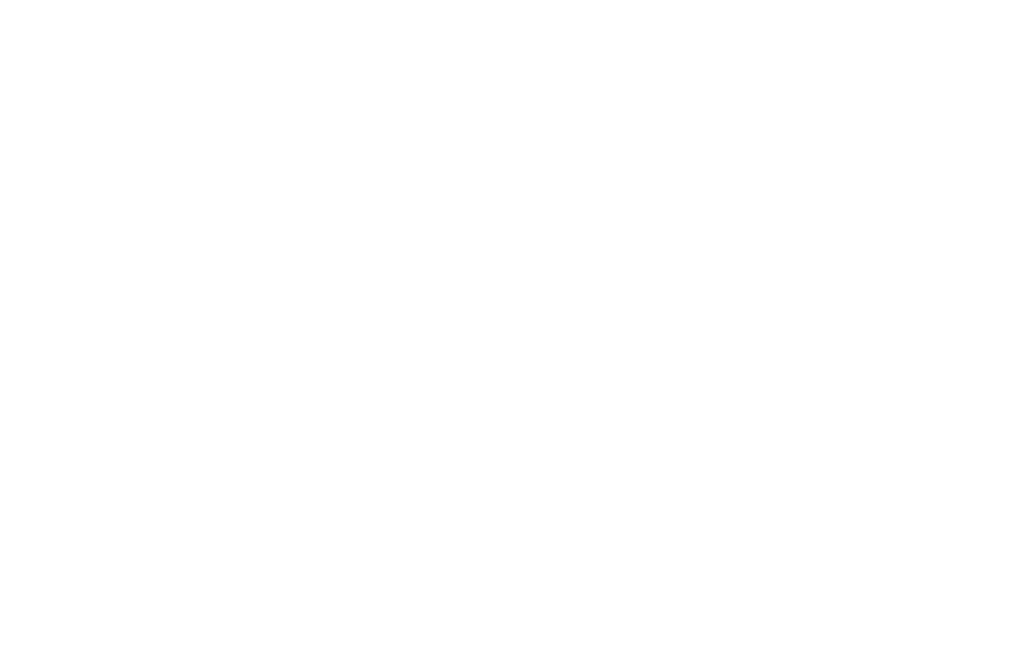
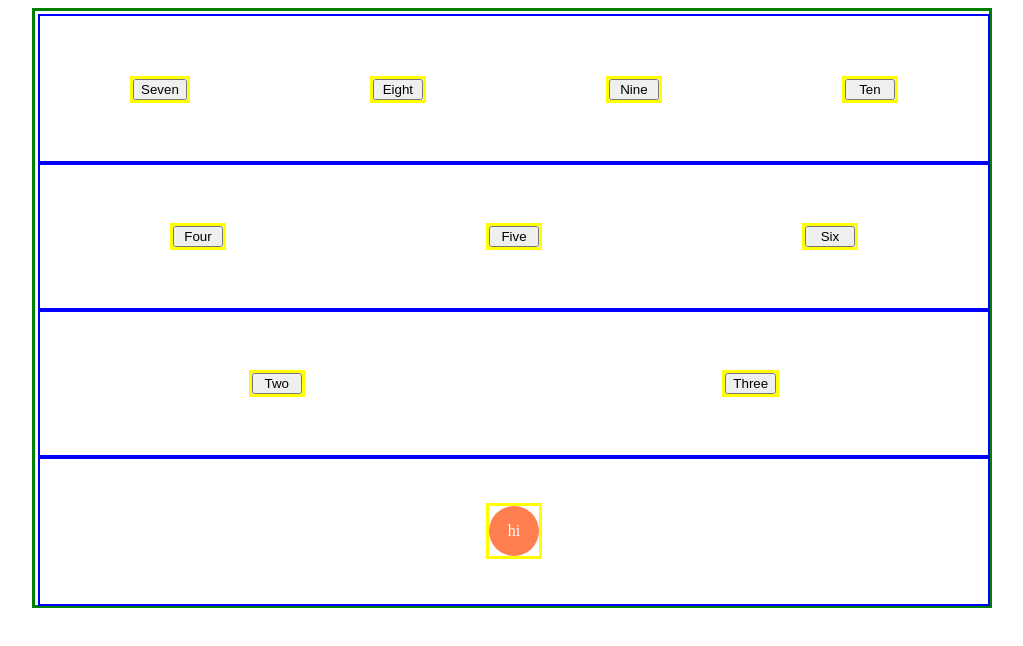
Before and after one commit to Bowlinmaster/bowlinmaster.github.io, a plain HTML site: page index.html in a window 1280 px wide. Shown: the whole page, without its empty margins (128-1151 px from the left). Drawn offline with nearby package versions, Linux system fonts and the light colour scheme.

Commit message:
Initial testing with a pin deck layout.

```diff
--- a/app.js
+++ b/app.js
@@ -12,6 +12,7 @@ function calculateGameScore(theGame) {
     var totalScore = 0;
 
     //Loop through 10 frames
+
     [...Array(10)].forEach((e, i) => {
         //TODO: DO we really care if the frame is complete?
         //Basically if they go back to edit a frame...
@@ -66,8 +67,6 @@ function calculateGameScore(theGame) {
     return totalScore;
 }
 
-
-
 var game = {
     game_id: 0, /* This will really be epoch time */
     frames: [
@@ -104,114 +103,253 @@ var game = {
             ball_1: {
                 pin_state: 0,
                 pins_downed: 10
+
             },
+
             ball_2: {
+
                 pin_state: null,
+
                 pins_downed: null
+
             }
+
         },
+
         {
+
             frame_no: 4,
+
             frame_type: 0, /* type 0 = standard frame, type 1 = 10th frame */
+
             frame_complete: true,
+
             ball_1: {
+
                 pin_state: 0,
+
                 pins_downed: 10
+
             },
+
             ball_2: {
+
                 pin_state: null,
+
                 pins_downed: null
+
             }
+
         },
+
         {
+
             frame_no: 5,
+
             frame_type: 0, /* type 0 = standard frame, type 1 = 10th frame */
+
             frame_complete: true,
+
             ball_1: {
+
                 pin_state: 0,
+
                 pins_downed: 10
+
             },
+
             ball_2: {
+
                 pin_state: null,
+
                 pins_downed: null
+
             }
+
         },
+
         {
+
             frame_no: 6,
+
             frame_type: 0, /* type 0 = standard frame, type 1 = 10th frame */
+
             frame_complete: true,
+
             ball_1: {
+
                 pin_state: 0,
+
                 pins_downed: 10
+
             },
+
             ball_2: {
+
                 pin_state: null,
+
                 pins_downed: null
+
             }
+
         },
+
         {
+
             frame_no: 7,
+
             frame_type: 0, /* type 0 = standard frame, type 1 = 10th frame */
+
             frame_complete: true,
+
             ball_1: {
+
                 pin_state: 0,
+
                 pins_downed: 10
+
             },
+
             ball_2: {
+
                 pin_state: null,
+
                 pins_downed: null
+
             }
+
         },
+
         {
+
             frame_no: 8,
+
             frame_type: 0, /* type 0 = standard frame, type 1 = 10th frame */
+
             frame_complete: true,
+
             ball_1: {
+
                 pin_state: 0,
+
                 pins_downed: 10
+
             },
+
             ball_2: {
+
                 pin_state: null,
+
                 pins_downed: null
+
             }
+
         },
+
         {
+
             frame_no: 9,
+
             frame_type: 0, /* type 0 = standard frame, type 1 = 10th frame */
+
             frame_complete: true,
+
             ball_1: {
+
                 pin_state: 0,
+
                 pins_downed: 10
+
             },
+
             ball_2: {
+
                 pin_state: null,
+
                 pins_downed: null
+
             }
+
         },
+
         {
+
             frame_no: 10,
+
             frame_type: 1, /* type 0 = standard frame, type 1 = 10th frame */
+
             frame_complete: true,
+
             ball_1: {
+
                 pin_state: 26,
+
                 pins_downed: 7
+
             },
+
             ball_2: {
+
                 pin_state: 0b0000001000, /* Decimal 8 */
+
                 pins_downed: 2
+
             },
+
             ball_3: {
+
                 pin_state: null,
+
                 pins_downed: null
+
             }
+
         },
+
     ]
+
 };
+
+
 
 games.push(game);
 
+
+
 for(var game_index in games){
+
     console.log(games[game_index])
+
     var p = calculateGameScore(games[game_index].frames);
+
     console.log(p);
+
 }
+
+
+
+$(document).ready(function (){
+
+    $(".pin-7").on("click", function(){
+
+        console.log("I clicked the 7th pin");
+
+    });
+
+
+
+    $(".pin-wrapper").on("click", function(){
+
+        console.log($(this).attr("class"));
+
+    });
+
+
+
+    function iClickedIt(i){
+
+        console.log("I clicked" + i);
+
+    }
+
+});
--- a/index.html
+++ b/index.html
@@ -1 +1,217 @@
+<script src=https://code.jquery.com/jquery-3.6.0.min.js></script>
+
 <script src="app.js"></script>
+
+
+
+<div class="frame-deck">
+
+    <div class="row">
+
+        <div class="row-4">
+
+            <div class="pin-wrapper pin-7"><button>Seven</button></div>
+
+            <div class="pin-wrapper pin-8"><button>Eight</button></div>
+
+            <div class="pin-wrapper pin-9"><button>Nine</button></div>
+
+            <div class="pin-wrapper pin-10"><button>Ten</button></div>
+
+        </div>
+
+    </div>
+
+
+
+    <div class="row">
+
+        <div class="row-3">
+
+            <div class="pin-wrapper pin-4"><button>Four</button></div>
+
+            <div class="pin-wrapper pin-5"><button>Five</button></div>
+
+            <div class="pin-wrapper pin-6"><button>Six</button></div>
+
+        </div>
+
+    </div>
+
+
+
+    <div class="row">
+
+        <div class="row-2">
+
+            <div class="pin-wrapper pin-2"><button>Two</button></div>
+
+            <div class="pin-wrapper pin-3"><button>Three</button></div>
+
+        </div>
+
+    </div>
+
+
+
+    <div class="row">
+
+        <div class="row-1">
+
+            <!--<div class="pin pin-1"><button>One</button></div>-->
+
+            <div class="pin-wrapper pin-1">
+
+                <div class="pin">hi</div>
+
+            </div>
+
+        </div>
+
+    </div>
+
+
+
+</div>
+
+
+
+<style>
+
+    .frame-deck {
+
+        margin: auto;
+
+        width: 75%;
+
+        border: 3px solid green;
+
+        padding: 3px;
+
+        height: 75%;
+
+        /*display: flex;*/
+
+    }
+
+
+
+    .pin {
+
+        width: 100%; /* 50px*/
+
+        /*height: 50px;*/
+
+        line-height: 50px;
+
+        border-radius: 50%;
+
+        color: white;
+
+        text-align: center;
+
+        background: coral;
+
+    }
+
+
+
+    .pin-wrapper {
+
+        margin: auto;
+
+        /*width: 45%;*/
+
+        min-width: 50px;
+
+        border: 3px solid yellow;
+
+        display: flex;
+
+        justify-content: center;
+
+    }
+
+
+
+    .row {
+
+        /*margin: auto;
+
+        width: 75%;
+
+        display: flex;*/
+
+        height: 25%;
+
+    }
+
+
+
+
+
+    .row-4{
+
+        margin: auto;
+
+        width: 100%;
+
+        height: 100%;
+
+        border: 2px solid blue;
+
+        display: flex;
+
+    }
+
+    .row-3{
+
+        margin: auto;
+
+        width: 100%;
+
+        height: 100%;
+
+        border: 2px solid blue;
+
+        display: flex;
+
+    }
+
+    .row-2{
+
+        margin: auto;
+
+        width: 100%;
+
+        height: 100%;
+
+        border: 2px solid blue;
+
+        display: flex;
+
+    }
+
+    .row-1{
+
+        margin: auto;
+
+        width: 100%;
+
+        height: 100%;
+
+        border: 2px solid blue;
+
+        display: flex;
+
+    }
+
+
+
+    button {
+
+        width: 100%;
+
+    }
+
+</style>
```
